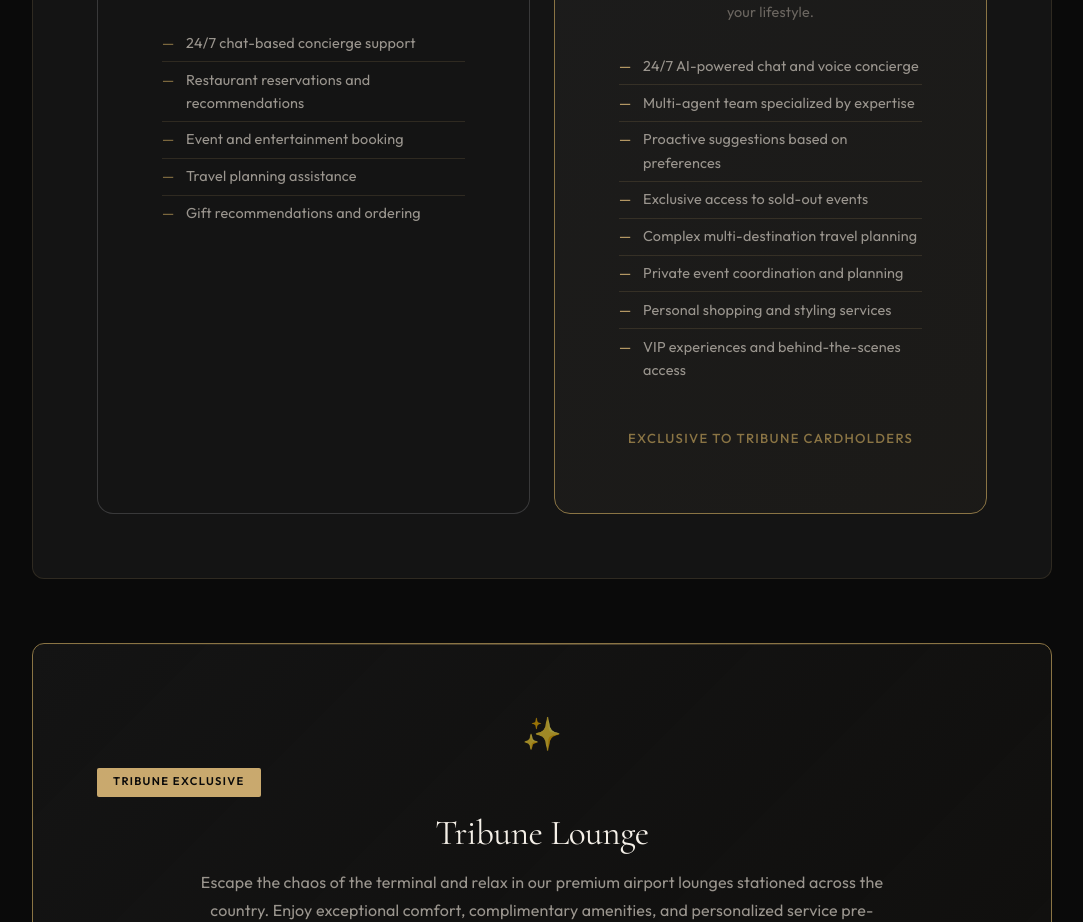
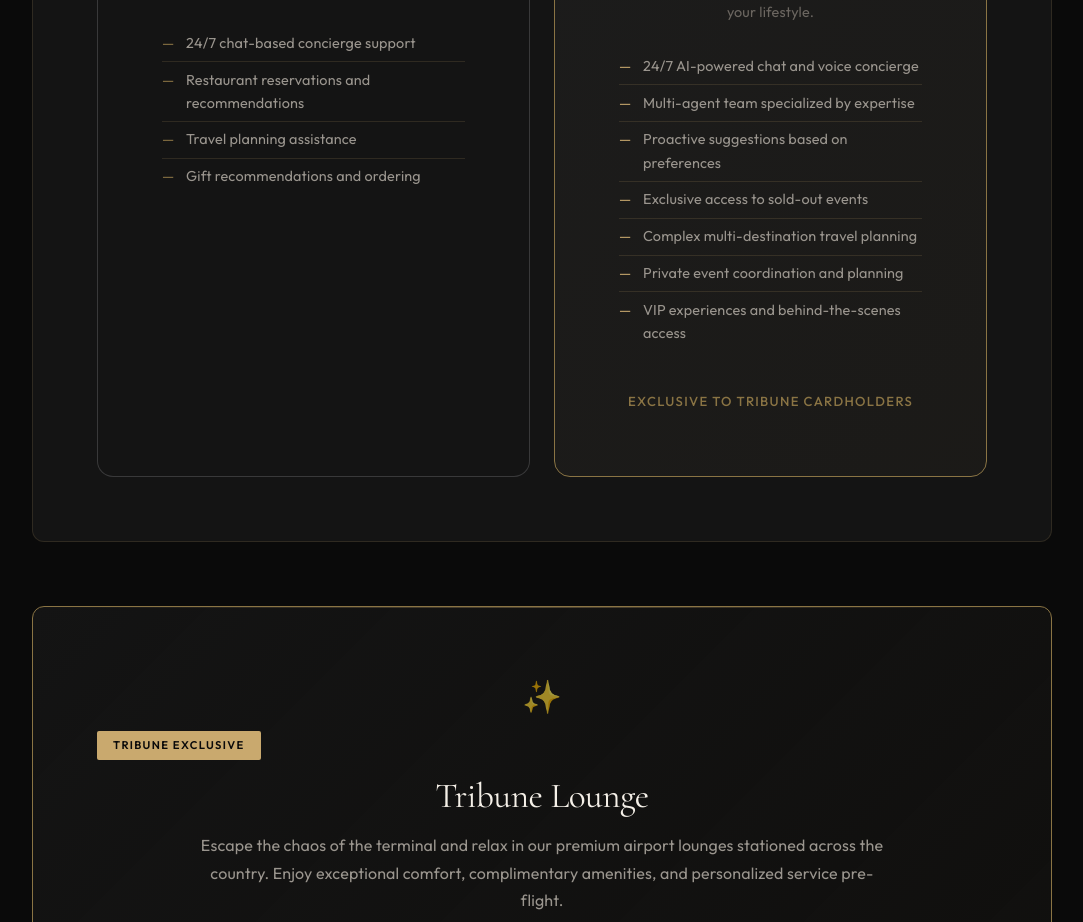
Before and after one commit to gioperalto/gcp-agentic-demo, a React (Vite) app in the folder frontend/: page /benefits in a window 1280 px wide. Shown: the part 1740-2662 px from the top of the page, without its empty margins (98-1181 px from the left). Built offline with nearby package versions, Linux system fonts and the light colour scheme; no server answers.

Commit message:
Cleaned up some benefits, removed spanish and italian accents (they sounded cheesy)

```diff
--- a/frontend/src/pages/Benefits.tsx
+++ b/frontend/src/pages/Benefits.tsx
@@ -116,7 +116,6 @@ export const Benefits = () => {
               <ul className="tier-features">
                 <li>24/7 chat-based concierge support</li>
                 <li>Restaurant reservations and recommendations</li>
-                <li>Event and entertainment booking</li>
                 <li>Travel planning assistance</li>
                 <li>Gift recommendations and ordering</li>
               </ul>
@@ -137,7 +136,6 @@ export const Benefits = () => {
                 <li>Exclusive access to sold-out events</li>
                 <li>Complex multi-destination travel planning</li>
                 <li>Private event coordination and planning</li>
-                <li>Personal shopping and styling services</li>
                 <li>VIP experiences and behind-the-scenes access</li>
               </ul>
               <p className="tribune-exclusive">Exclusive to Tribune cardholders</p>
```
Also changed, not shown: 1 other file (tests, documents, lock files or other folders).
